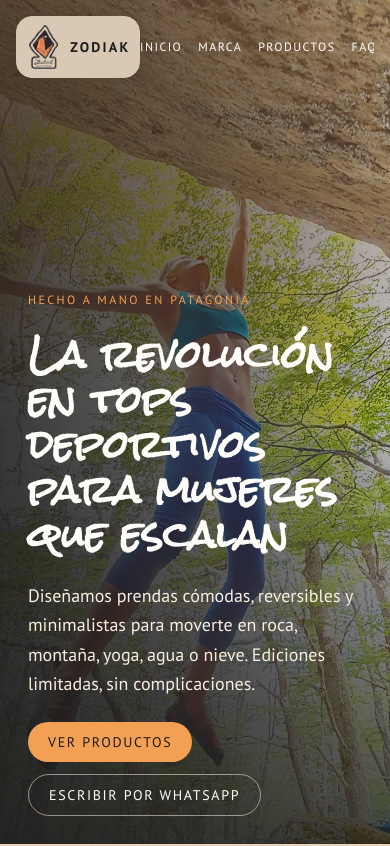
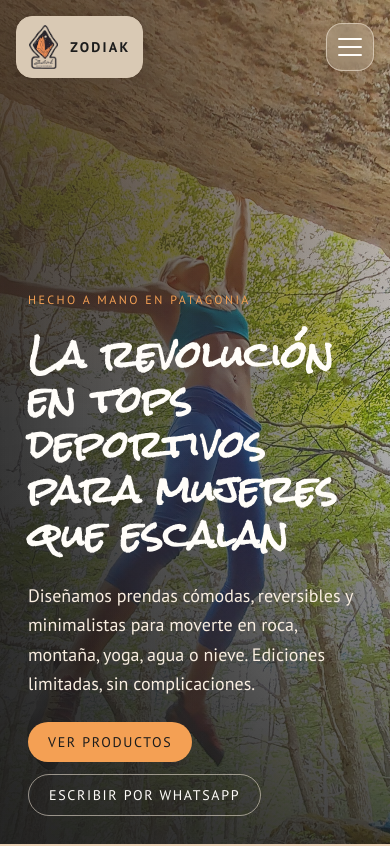
Before and after one commit to elevyg/zodiak-web, a Next.js app: page / in a window 390 px wide. Shown: the top 846 px of the page. Built offline with nearby package versions, Linux system fonts and the light colour scheme.

Commit message:
feat: implement mobile menu toggle in header component with keyboard accessibility

```diff
--- a/src/components/sections/header.tsx
+++ b/src/components/sections/header.tsx
@@ -10,6 +10,7 @@ type HeaderProps = {
 
 export function Header({ nav }: HeaderProps) {
   const [isScrolled, setIsScrolled] = useState(false);
+  const [isMenuOpen, setIsMenuOpen] = useState(false);
 
   useEffect(() => {
     const onScroll = () => {
@@ -20,6 +21,15 @@ export function Header({ nav }: HeaderProps) {
     window.addEventListener("scroll", onScroll, { passive: true });
     return () => window.removeEventListener("scroll", onScroll);
   }, []);
+
+  useEffect(() => {
+    if (!isMenuOpen) return;
+    const onKeyDown = (event: KeyboardEvent) => {
+      if (event.key === "Escape") setIsMenuOpen(false);
+    };
+    window.addEventListener("keydown", onKeyDown);
+    return () => window.removeEventListener("keydown", onKeyDown);
+  }, [isMenuOpen]);
 
   return (
     <header
@@ -44,9 +54,39 @@ export function Header({ nav }: HeaderProps) {
           />
           <span className="text-sm font-semibold tracking-[0.16em] text-ink md:text-base">ZODIAK</span>
         </a>
+
+        <button
+          type="button"
+          aria-label={isMenuOpen ? "Cerrar menú" : "Abrir menú"}
+          aria-expanded={isMenuOpen}
+          onClick={() => setIsMenuOpen((value) => !value)}
+          className={`relative flex h-12 w-12 items-center justify-center rounded-2xl border md:hidden ${
+            isScrolled || isMenuOpen
+              ? "border-border bg-border text-ink"
+              : "border-[#f6ebdc8c] bg-[#f6ebdc3b] text-inverse backdrop-blur"
+          }`}
+        >
+          <span className="sr-only">Menú</span>
+          <span
+            className={`absolute h-[2px] w-6 rounded-full bg-current transition-all duration-300 ${
+              isMenuOpen ? "rotate-45" : "-translate-y-2"
+            }`}
+          />
+          <span
+            className={`absolute h-[2px] w-6 rounded-full bg-current transition-all duration-300 ${
+              isMenuOpen ? "opacity-0" : "opacity-100"
+            }`}
+          />
+          <span
+            className={`absolute h-[2px] w-6 rounded-full bg-current transition-all duration-300 ${
+              isMenuOpen ? "-rotate-45" : "translate-y-2"
+            }`}
+          />
+        </button>
+
         <nav
           aria-label="Principal"
-          className={`flex max-w-[60vw] gap-4 overflow-x-auto text-xs uppercase tracking-[0.12em] md:max-w-none md:gap-6 md:text-sm ${
+          className={`hidden max-w-[60vw] gap-4 overflow-x-auto text-xs uppercase tracking-[0.12em] md:flex md:max-w-none md:gap-6 md:text-sm ${
             isScrolled ? "text-ink" : "text-inverse"
           }`}
         >
@@ -61,6 +101,37 @@ export function Header({ nav }: HeaderProps) {
           ))}
         </nav>
       </div>
+
+      <div
+        className={`md:hidden ${
+          isMenuOpen ? "pointer-events-auto" : "pointer-events-none"
+        } absolute left-0 right-0 top-full px-4 transition-all duration-500`}
+      >
+        <div
+          className={`mx-auto w-full max-w-[min(1100px,calc(100%-2rem))] origin-top rounded-3xl border border-border bg-bg/95 p-3 shadow-[0_18px_40px_rgba(28,28,28,0.16)] backdrop-blur-md transition-all duration-500 ${
+            isMenuOpen ? "translate-y-2 scale-y-100 opacity-100" : "-translate-y-4 scale-y-95 opacity-0"
+          }`}
+        >
+          <nav aria-label="Menú móvil" className="grid gap-1 text-sm uppercase tracking-[0.14em] text-ink">
+            {nav.map((item, index) => (
+              <a
+                key={item.href}
+                href={item.href}
+                onClick={() => setIsMenuOpen(false)}
+                className={`rounded-2xl px-4 py-3 transition hover:bg-surface hover:text-accentStrong ${
+                  isMenuOpen ? "translate-y-0 opacity-100" : "translate-y-2 opacity-0"
+                }`}
+                style={{
+                  transitionDuration: "380ms",
+                  transitionDelay: `${isMenuOpen ? 90 + index * 70 : 0}ms`
+                }}
+              >
+                {item.label}
+              </a>
+            ))}
+          </nav>
+        </div>
+      </div>
     </header>
   );
 }
```
